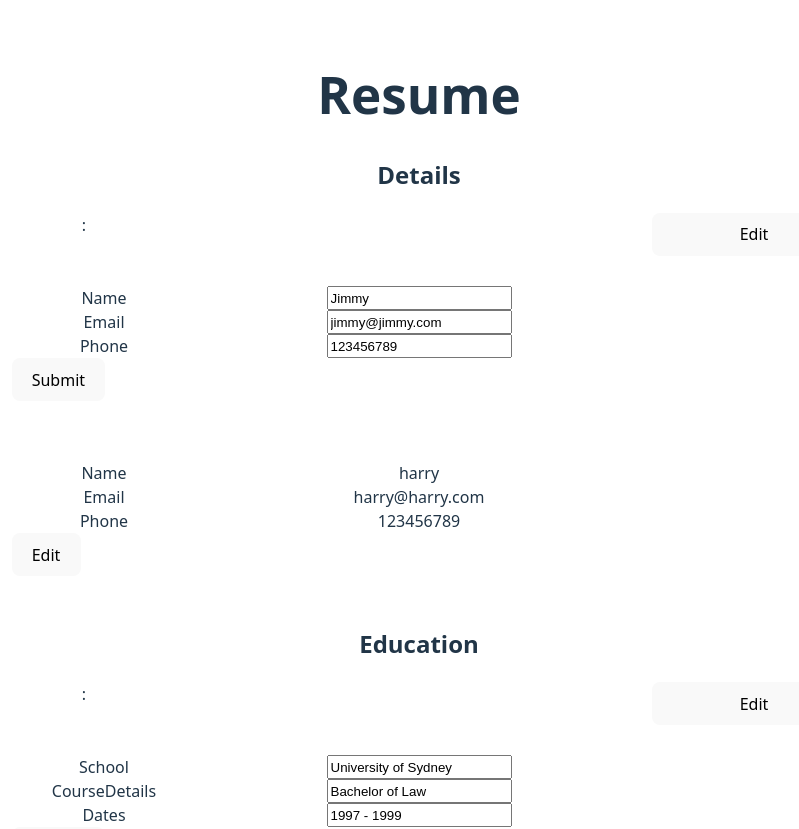
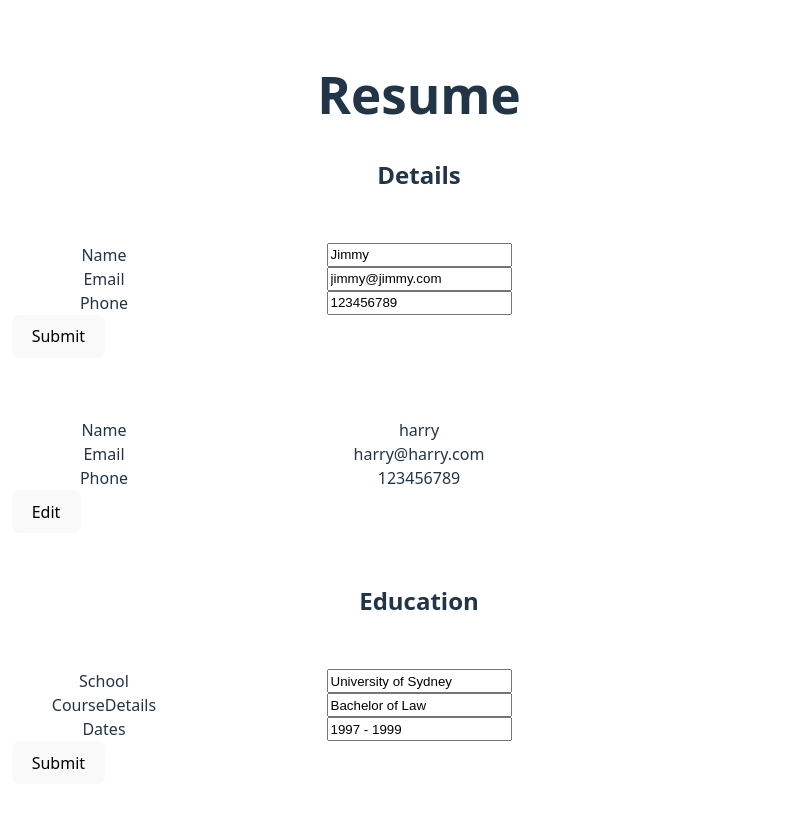
Before and after one commit to hoomanhorsey/odin-resume, a React (Vite) app: page / in a window 1280 px wide. Shown: the top 829 px of the page, without its empty margins (221-1020 px from the left). Built offline with nearby package versions, Linux system fonts and the light colour scheme.

Commit message:
Pre refactor

```diff
--- a/src/components/details.jsx
+++ b/src/components/details.jsx
@@ -6,15 +6,13 @@ function BenderValues({ CVDetails, category }) {
 
   return selectedCategory.entries.map((entry) =>
     entry.editStatus === false ? (
-      <div className="entryContainer">
+      <div className="entryContainer" key={entry.id}>
         {Object.entries(entry.values).map(([key, value]) => {
           return (
-            <>
-              <div className="itemContainer" key={entry.id}>
-                <div className="itemLabel">{key}</div>
-                <input lassName="itemInput" type="text" value={value}></input>
-              </div>
-            </>
+            <div className="itemContainer">
+              <div className="itemLabel">{key}</div>
+              <input className="itemInput" type="text" value={value}></input>
+            </div>
           );
         })}
         <div></div>
@@ -25,45 +23,16 @@ function BenderValues({ CVDetails, category }) {
         </div>
       </div>
     ) : (
-      <div className="entryContainer">
+      <div className="entryContainer" key={entry.id}>
         {Object.entries(entry.values).map(([key, value]) => {
           return (
-            <div className="itemContainer" key={entry.id}>
+            <div className="itemContainer">
               <div className="itemLabel">{key}</div>
               <div className="itemValue">{value}</div>
             </div>
           );
         })}
         <button className="itemButton" onClick={() => editStatus(entry.id)}>
-          Edit
-        </button>
-      </div>
-    )
-  );
-}
-
-function RenderValues({ CVDetails, category }) {
-  return CVDetails.filter((item) => item.category === category).map((item) =>
-    item.editStatus === false ? (
-      <div className="itemContainer" key={item.id}>
-        <div className="itemLabel">{item.label}:</div>
-        <input
-          className="itemInput"
-          type="text"
-          value={item.value}
-          onChange={(e) => updateValue(item.id, e.target.value)}
-        ></input>
-        <div>
-          <button className="itemButton" onClick={() => submitInfo(item.id)}>
-            Submit
-          </button>
-        </div>
-      </div>
-    ) : (
-      <div className="itemContainer" key={item.id}>
-        <div className="itemLabel">{item.label}:</div>
-        <div className="itemValue">{item.value}</div>{" "}
-        <button className="itemButton" onClick={() => editStatus(item.id)}>
           Edit
         </button>
       </div>
@@ -109,77 +78,9 @@ function GlobalCV() {
     <div key={category}>
       <h2>{category}</h2>
 
-      <RenderValues CVDetails={CVDetails} category={category} />
-
-      {console.log("calling BenderValues with" + { category })}
-
       <BenderValues CVDetails={CVDetails} category={category} />
     </div>
   ));
-
-  // return categories.map((category) => (
-  //   <div key={category}>
-  //     <h2>{category}</h2>
-  //     {CVDetails.filter((item) => item.category === category).map((item) =>
-  //       item.editStatus === false ? (
-  //         <div className="itemContainer" key={item.id}>
-  //           <div className="itemLabel">{item.label}:</div>
-  //           <input
-  //             className="itemInput"
-  //             type="text"
-  //             value={item.value}
-  //             onChange={(e) => updateValue(item.id, e.target.value)}
-  //           ></input>
-  //           <div>
-  //             <button className="itemButton" onClick={() => submitInfo(item.id)}>
-  //               Submit
-  //             </button>
-  //           </div>
-  //         </div>
-  //       ) : (
-  //         <div className="itemContainer" key={item.id}>
-  //           <div className="itemLabel">{item.label}:</div>
-  //           <div className="itemValue">{item.value}</div>{" "}
-  //           <button className="itemButton" onClick={() => editStatus(item.id)}>
-  //             Edit
-  //           </button>
-  //         </div>
-  //       )
-  //     )}
-  //   </div>
-  // ));
-
-  // return categories.map((category) => (
-  //   <div key={category}>
-  //     <h2>{category}</h2>
-  //     {CVDetails.filter((item) => item.category === category).map((item) =>
-  //       item.editStatus === false ? (
-  //         <div className="itemContainer" key={item.id}>
-  //           <div className="itemLabel">{item.label}:</div>
-  //           <input
-  //             className="itemInput"
-  //             type="text"
-  //             value={item.value}
-  //             onChange={(e) => updateValue(item.id, e.target.value)}
-  //           ></input>
-  //           <div>
-  //             <button className="itemButton" onClick={() => submitInfo(item.id)}>
-  //               Submit
-  //             </button>
-  //           </div>
-  //         </div>
-  //       ) : (
-  //         <div className="itemContainer" key={item.id}>
-  //           <div className="itemLabel">{item.label}:</div>
-  //           <div className="itemValue">{item.value}</div>{" "}
-  //           <button className="itemButton" onClick={() => editStatus(item.id)}>
-  //             Edit
-  //           </button>
-  //         </div>
-  //       )
-  //     )}
-  //   </div>
-  // ));
 }
 
 export { GlobalCV };
```
